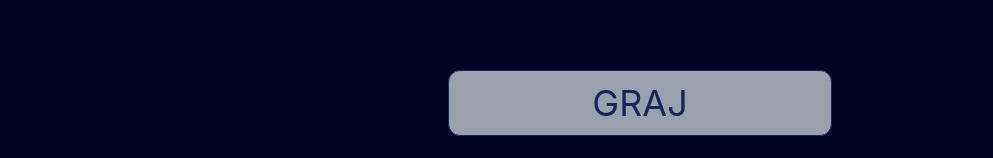
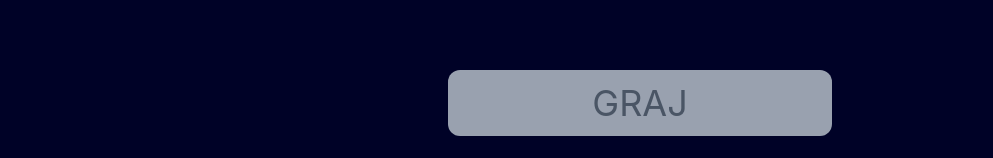
Before and after one commit to Krzaczor/turniejoza, a React (Vite) app: page / in a window 1280 px wide. Shown: the part 294-452 px from the top of the page, without its empty margins (0-993 px from the left). Built offline with nearby package versions, Linux system fonts and the light colour scheme.

Commit message:
add disable variant for button start game if questions not esist

```diff
--- a/src/main/features/question/question.service.ts
+++ b/src/main/features/question/question.service.ts
@@ -13,9 +13,27 @@ interface CreateQuestion {
   category_id: string
 }
 
+interface CountQuestions {
+  count: number
+}
+
 export const questionService = {
   async create(data: CreateQuestion): Promise<Question> {
     return ((await db(tables.questions).returning('*').insert(data)) as Question[])[0]
+  },
+
+  // async find(): Promise<Question[]> {
+  //   return await db(tables.questions).select()
+  // },
+
+  // async findOne(id: string): Promise<Question | null> {
+  //   const question = await db(tables.questions).where('id', id).first()
+  //   return question ? (question as Question) : null
+  // },
+
+  async count(): Promise<CountQuestions> {
+    const data = await db(tables.questions).count('id as count').first()
+    return { count: data ? +data.count : 0 }
   },
 
   async findByCategory(id: string): Promise<Question[]> {
--- a/src/main/index.ts
+++ b/src/main/index.ts
@@ -182,6 +182,7 @@ app.whenReady().then(async () => {
   ipcMain.handle('questions.removeByCategory', (_, id: string) =>
     questionService.removeByCategory(id)
   )
+  ipcMain.handle('questions.count', () => questionService.count())
 
   // -------
   // Tutaj kończą się nasze wypociny
--- a/src/preload/index.ts
+++ b/src/preload/index.ts
@@ -8,6 +8,9 @@ const api = {
     findOne: (id: string) => ipcRenderer.invoke('categories.findOne', id)
   },
   questions: {
+    // find: () => ipcRenderer.invoke('questions.find'),
+    // findOne: () => ipcRenderer.invoke('questions.findOne'),
+    count: () => ipcRenderer.invoke('questions.count'),
     findByCategory: (id: string) => ipcRenderer.invoke('questions.findByCategory', id),
     removeAll: (id: string) => ipcRenderer.invoke('questions.removeByCategory', id)
   }
--- a/src/renderer/src/features/menu/menu.scene.tsx
+++ b/src/renderer/src/features/menu/menu.scene.tsx
@@ -1,5 +1,6 @@
 import { clsx } from 'clsx'
 import { ButtonScene } from '@renderer/lib/react-scene'
+import { useQuery } from '@tanstack/react-query'
 
 export const MenuScene = () => {
   const exitGamehandler = () => {
@@ -14,16 +15,7 @@ export const MenuScene = () => {
         Teleturniej
       </h1>
       <div className="flex flex-col content-center w-fit text-center m-auto">
-        <ButtonScene
-          scene="game-config"
-          className={clsx(
-            className,
-            'bg-gray-400 text-blue-950 hover:bg-gray-300/85 disabled:text-gray-400 disabled:bg-gray-600 disabled:cursor-not-allowed'
-          )}
-          disabled={false} // to będzie blokada jeśli baza z pytaniami jest pusta
-        >
-          Graj
-        </ButtonScene>
+        <ButtonPlayGame className={className} />
         <ButtonScene scene="questions" className={className}>
           Pytania
         </ButtonScene>
@@ -34,3 +26,34 @@ export const MenuScene = () => {
     </div>
   )
 }
+
+const getCountQuestions = async () => {
+  return await window.api.questions.count()
+}
+
+interface ButtonPlayGameProps {
+  className: string
+}
+
+const ButtonPlayGame = ({ className }: ButtonPlayGameProps) => {
+  const { data, isLoading } = useQuery({
+    queryKey: ['questions.count'],
+    queryFn: async () => await getCountQuestions()
+  })
+
+  const questionsNotExist = data ? data.count === 0 : false
+
+  return (
+    <ButtonScene
+      scene="game-config"
+      className={clsx(
+        className,
+        'bg-blue-600 text-white border-transparent hover:bg-blue-600/85',
+        'disabled:text-gray-600 disabled:bg-gray-400 disabled:cursor-not-allowed'
+      )}
+      disabled={isLoading || questionsNotExist}
+    >
+      Graj
+    </ButtonScene>
+  )
+}
```
